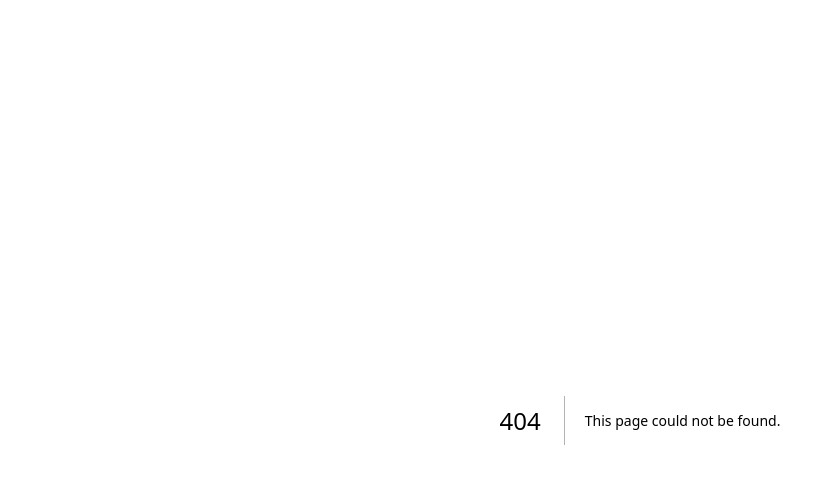
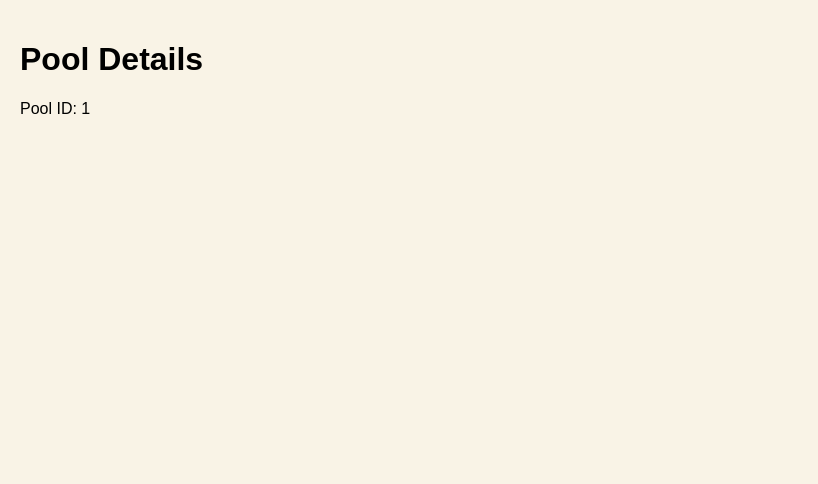
Before and after one commit to BASEDNUT/liquidity, a Next.js app: page /pool/1 in a window 1280 px wide. Before the commit this address had no page. Shown: the top 484 px of the page, without its empty margins (0-818 px from the left). Built offline with nearby package versions, Linux system fonts and the light colour scheme.

Commit message:
dynamic routing more

```diff
--- a/components/SideMenu.js
+++ b/components/SideMenu.js
@@ -6,7 +6,9 @@ export default function SideMenu() {
     <nav>
       <ul>
         <li><Link href="/">Tree</Link></li>
-        <li><Link href="/home">Home</Link></li>
+        <li><Link href="/">
+          <a>Home</a>
+        </Link></li>
         <li><Link href="/chat">Chat</Link></li>
       </ul>
     </nav>
--- /dev/null
+++ b/pages/pool/[id].js
@@ -0,0 +1,15 @@
+import { useRouter } from 'next/router';
+
+const PoolPage = () => {
+  const router = useRouter();
+  const { id } = router.query;
+
+  return (
+    <div>
+      <h1>Pool Details</h1>
+      <p>Pool ID: {id}</p>
+    </div>
+  );
+};
+
+export default PoolPage;
```
Also changed, not shown: pages/404.js (added, +10 -0 lines).
